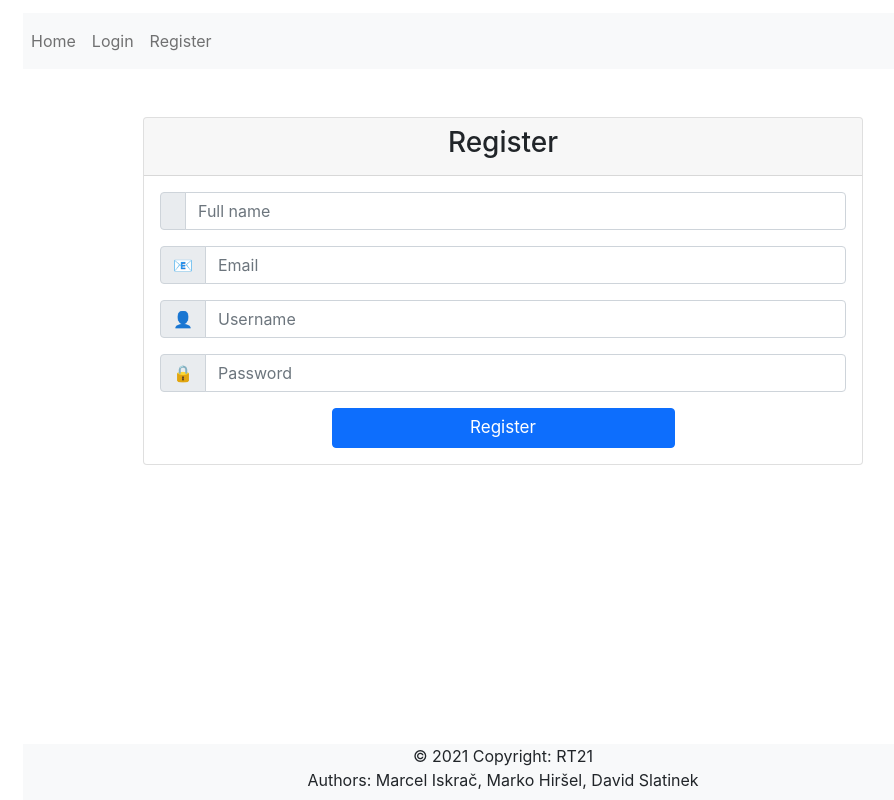
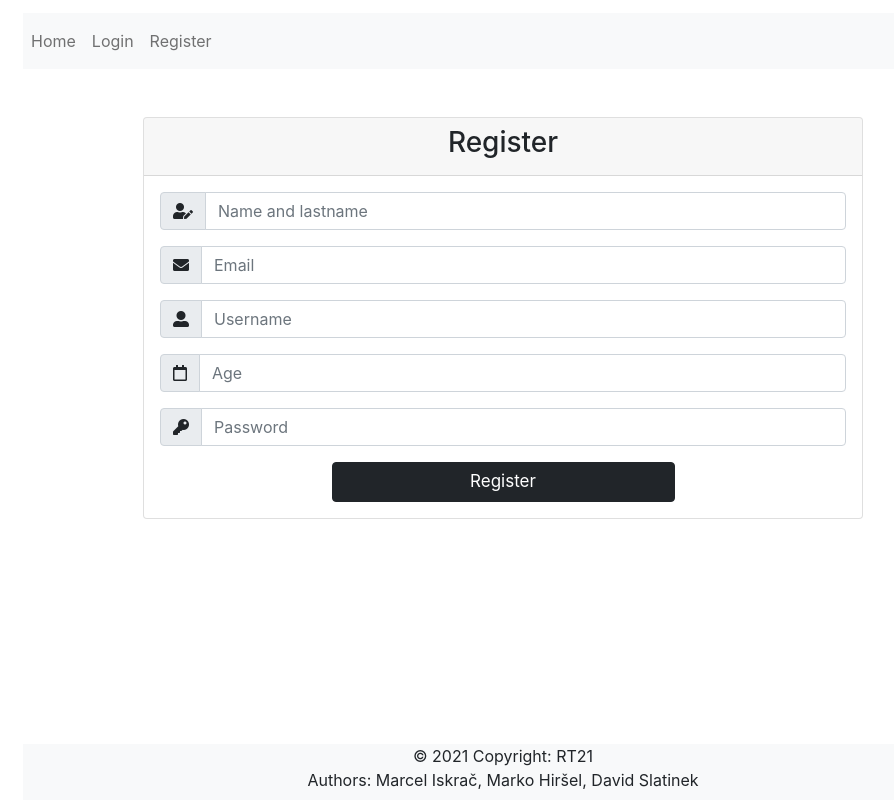
Before and after one commit to david-slatinek/rt21, a React (Create React App) app in the folder website/: page /register in a window 1280 px wide. Shown: the whole page, without its empty margins (137-1031 px from the left). Built offline with nearby package versions, Linux system fonts and the light colour scheme.

Commit message:
Added age input in register form

```diff
--- a/website/package.json
+++ b/website/package.json
@@ -9,6 +9,7 @@
     "@testing-library/jest-dom": "^5.12.0",
     "@testing-library/react": "^11.2.7",
     "@testing-library/user-event": "^12.8.3",
+    "bootstrap-icons": "^1.5.0",
     "leaflet": "^1.7.1",
     "react": "^17.0.2",
     "react-dom": "^17.0.2",
--- a/website/public/index.html
+++ b/website/public/index.html
@@ -1,25 +1,34 @@
 <!DOCTYPE html>
 <html lang="en">
 <head>
-    <meta charset="utf-8" />
-    <link rel="icon" href="%PUBLIC_URL%/favicon.ico" />
-    <meta name="viewport" content="width=device-width, initial-scale=1" />
-    <meta name="theme-color" content="#000000" />
+    <meta charset="utf-8"/>
+    <link rel="icon" href="%PUBLIC_URL%/favicon.ico"/>
+    <meta name="viewport" content="width=device-width, initial-scale=1"/>
+    <meta name="theme-color" content="#000000"/>
     <meta
             name="description"
             content="Web site created using create-react-app"
     />
-    <link rel="apple-touch-icon" href="%PUBLIC_URL%/logo192.png" />
+    <link rel="apple-touch-icon" href="%PUBLIC_URL%/logo192.png"/>
     <!--
       manifest.json provides metadata used when your web app is installed on a
       user's mobile device or desktop. See https://developers.google.com/web/fundamentals/web-app-manifest/
     -->
-    <link rel="manifest" href="%PUBLIC_URL%/manifest.json" />
-    <link href="https://cdn.jsdelivr.net/npm/bootstrap@5.0.1/dist/css/bootstrap.min.css" rel="stylesheet" integrity="sha384-+0n0xVW2eSR5OomGNYDnhzAbDsOXxcvSN1TPprVMTNDbiYZCxYbOOl7+AMvyTG2x" crossorigin="anonymous">
-    <link href="https://maxcdn.bootstrapcdn.com/font-awesome/4.4.0/css/font-awesome.min.css" rel="stylesheet" />
+    <link rel="manifest" href="%PUBLIC_URL%/manifest.json"/>
+    <link href="https://cdn.jsdelivr.net/npm/bootstrap@5.0.1/dist/css/bootstrap.min.css" rel="stylesheet"
+          integrity="sha384-+0n0xVW2eSR5OomGNYDnhzAbDsOXxcvSN1TPprVMTNDbiYZCxYbOOl7+AMvyTG2x" crossorigin="anonymous">
+    <link href="https://maxcdn.bootstrapcdn.com/font-awesome/4.4.0/css/font-awesome.min.css" rel="stylesheet"/>
 
-    <link rel="stylesheet" href="https://unpkg.com/leaflet@1.7.1/dist/leaflet.css" integrity="sha512-xodZBNTC5n17Xt2atTPuE1HxjVMSvLVW9ocqUKLsCC5CXdbqCmblAshOMAS6/keqq/sMZMZ19scR4PsZChSR7A==" crossorigin=""/>
-    <script src="https://unpkg.com/leaflet@1.7.1/dist/leaflet.js" integrity="sha512-XQoYMqMTK8LvdxXYG3nZ448hOEQiglfqkJs1NOQV44cWnUrBc8PkAOcXy20w0vlaXaVUearIOBhiXZ5V3ynxwA==" crossorigin=""></script>
+    <link rel="stylesheet" href="https://unpkg.com/leaflet@1.7.1/dist/leaflet.css"
+          integrity="sha512-xodZBNTC5n17Xt2atTPuE1HxjVMSvLVW9ocqUKLsCC5CXdbqCmblAshOMAS6/keqq/sMZMZ19scR4PsZChSR7A=="
+          crossorigin=""/>
+    <script src="https://unpkg.com/leaflet@1.7.1/dist/leaflet.js"
+            integrity="sha512-XQoYMqMTK8LvdxXYG3nZ448hOEQiglfqkJs1NOQV44cWnUrBc8PkAOcXy20w0vlaXaVUearIOBhiXZ5V3ynxwA=="
+            crossorigin=""></script>
+
+    <link rel="stylesheet" href="https://use.fontawesome.com/releases/v5.7.0/css/all.css"
+          integrity="sha384-lZN37f5QGtY3VHgisS14W3ExzMWZxybE1SJSEsQp9S+oqd12jhcu+A56Ebc1zFSJ" crossorigin="anonymous">
+
     <!--
       Notice the use of %PUBLIC_URL% in the tags above.
       It will be replaced with the URL of the `public` folder during the build.
--- a/website/src/components/register.js
+++ b/website/src/components/register.js
@@ -1,10 +1,11 @@
-import React, { useState } from 'react';
+import React, {useState} from 'react';
 
 const Register = () => {
     const [fullname, setFullname] = useState('');
     const [username, setUsername] = useState('');
     const [email, setEmail] = useState('');
     const [password, setPassword] = useState('');
+    const [age, setAge] = useState('');
 
     const [errorMessage, setErrorMessage] = useState('');
 
@@ -17,7 +18,7 @@ const Register = () => {
         const formData = new FormData();
         formData.append("name", fullnameSplit[0]);
         formData.append("last_name", fullnameSplit[1]);
-        formData.append("age", 21);
+        formData.append("age", age);
         formData.append("nickname", username);
         formData.append("email", email);
         formData.append("password", password);
@@ -31,7 +32,9 @@ const Register = () => {
         })
             .then(response => {
                 if (!response.ok) {
-                return response.json().then(response => {throw new Error(response.error)})
+                    return response.json().then(response => {
+                        throw new Error(response.error)
+                    })
                 }
                 return response.json();
             })
@@ -42,6 +45,7 @@ const Register = () => {
                 setUsername("");
                 setEmail("");
                 setPassword("");
+                setAge("");
 
                 console.log(data);
 
@@ -59,29 +63,54 @@ const Register = () => {
                 <h3>Register</h3>
             </div>
             <div className="card-body">
-                <form>
+                <form onSubmit={onRegister}>
                     <div className="input-group mb-3">
-                        <div class="input-group-text"></div>
-                        <input type="text" className="form-control" name="fullname" placeholder="Full name" required="" value={fullname} onChange={(e)=>{setFullname(e.target.value)}}/>
+                        <div className="input-group-text"><i className="fas fa-user-edit"/></div>
+                        <input type="text" className="form-control" name="fullname" placeholder="Name and lastname" required
+                               value={fullname} onChange={(e) => {
+                            setFullname(e.target.value)
+                        }}/>
                     </div>
+
                     <div className="input-group mb-3">
-                        <div class="input-group-text">📧</div>
-                        <input type="text" className="form-control" name="email" placeholder="Email" required="" value={email} onChange={(e)=>{setEmail(e.target.value)}}/>
+                        <div className="input-group-text"><i className="fas fa-envelope"/></div>
+                        <input type="email" className="form-control" name="email" placeholder="Email" required
+                               value={email} onChange={(e) => {
+                            setEmail(e.target.value)
+                        }}/>
                     </div>
+
                     <div className="input-group mb-3">
-                        <div class="input-group-text">👤</div>
-                        <input type="text" className="form-control" name="username" placeholder="Username" required="" value={username} onChange={(e)=>{setUsername(e.target.value)}}/>
+                        <div className="input-group-text"><i className="fas fa-user-alt"/></div>
+                        <input type="text" className="form-control" name="username" placeholder="Username" required
+                               value={username} onChange={(e) => {
+                            setUsername(e.target.value)
+                        }}/>
                     </div>
+
                     <div className="input-group mb-3">
-                        <div className="input-group-text">🔒</div>
-                        <input type="password" className="form-control" name="password" placeholder="Password" required="" value={password} onChange={(e)=>{setPassword(e.target.value)}}/>
+                        <div className="input-group-text"><i className="far fa-calendar"/></div>
+                        <input type="number" className="form-control" name="age" placeholder="Age"
+                               required value={age} onChange={(e) => {
+                            setAge(e.target.value)
+                        }}/>
                     </div>
+
+
+                    <div className="input-group mb-3">
+                        <div className="input-group-text"><i className="fas fa-key"/></div>
+                        <input type="password" className="form-control" name="password" placeholder="Password"
+                               required value={password} onChange={(e) => {
+                            setPassword(e.target.value)
+                        }}/>
+                    </div>
+
                     <div className="text-center">
-                        <input type="button" className="btn btn-primary w-50" style={{fontSize: 17}} value="Register" onClick={onRegister}/>
+                        <input type="submit" className="btn btn-dark w-50" style={{fontSize: 17}} value="Register"/>
                     </div>
                 </form>
             </div>
-            { errorMessage !== '' &&
+            {errorMessage !== '' &&
             <div style={{background: '#f8d7da'}} className="card-footer border-danger">
                 <span style={{color: '#721c24'}}>{errorMessage}</span>
             </div>
```
Also changed, not shown: 2 other files (tests, documents, lock files or other folders). Lines whose indentation alone changed are shown as unchanged.
